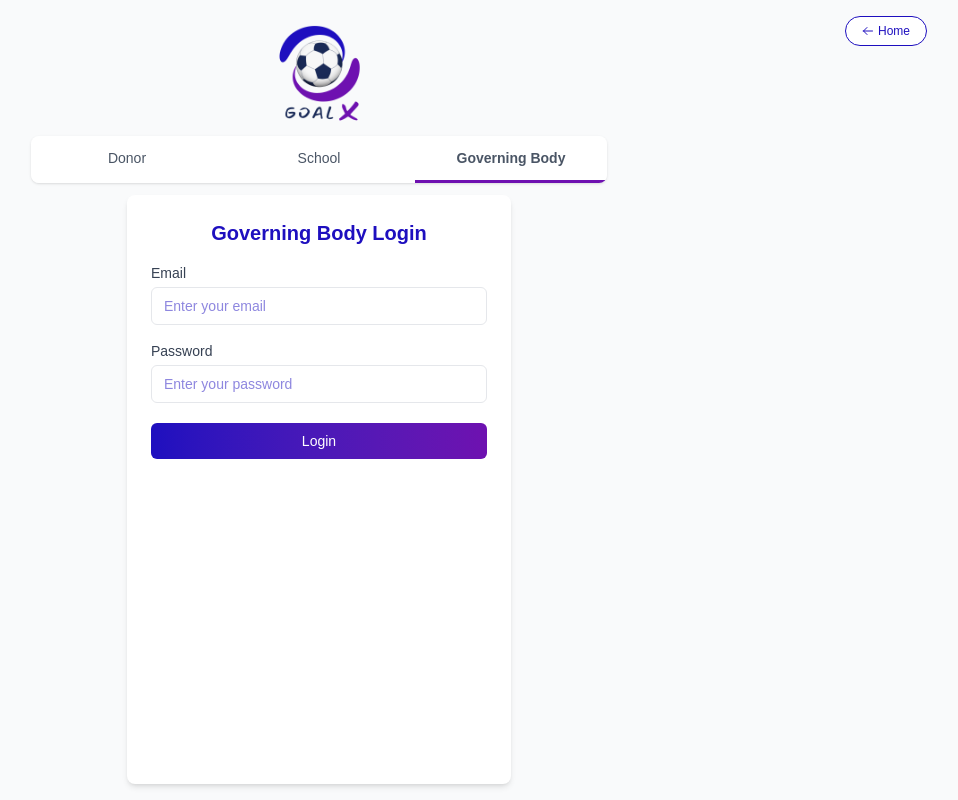
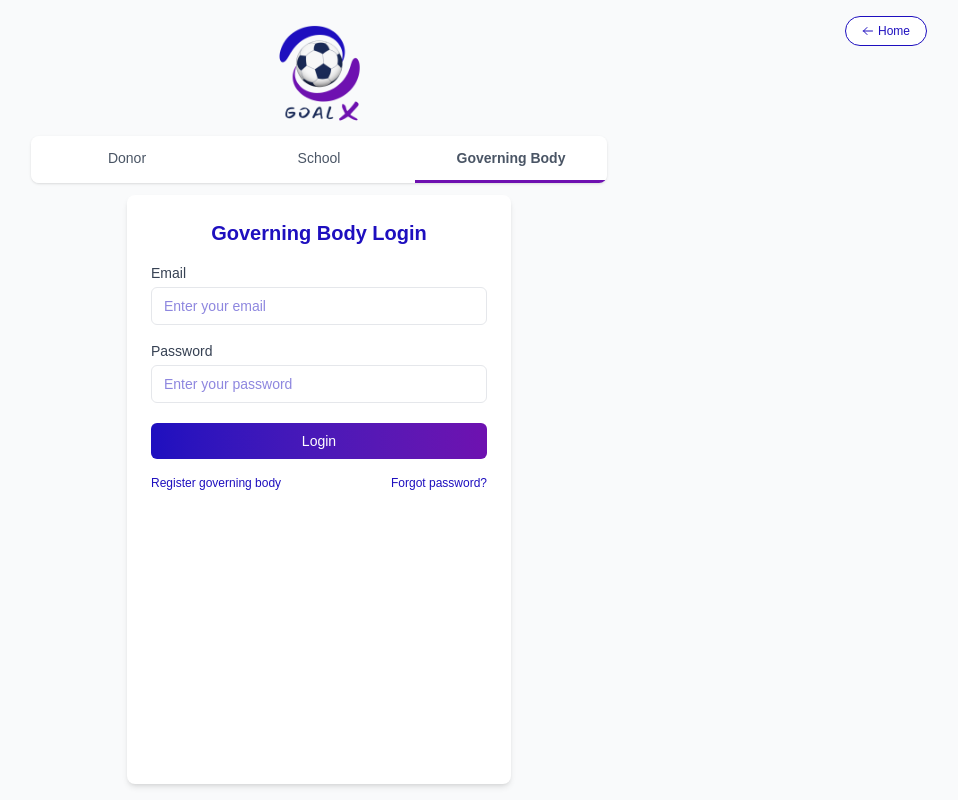
Before and after one commit to AdeepaK2/goalx, a Next.js app: page /login in a window 1280 px wide. Both pictures are taken after a click on the button "Governing Body". Shown: the whole page, without its empty margins (321-1279 px from the left). Built offline with nearby package versions, Linux system fonts and the light colour scheme.

Commit message:
Add registration and password reset links to CompactGovernBodyLogin component

```diff
--- a/src/app/login/page.tsx
+++ b/src/app/login/page.tsx
@@ -241,6 +241,7 @@ const CompactGovernBodyLogin: React.FC<{onLogin: (email: string, password: strin
   const [isLoading, setIsLoading] = useState(false);
   const [error, setError] = useState('');
   const [success, setSuccess] = useState('');
+  const router = useRouter();
 
   const handleSubmit = async (e: React.FormEvent) => {
     e.preventDefault();
@@ -350,6 +351,17 @@ const CompactGovernBodyLogin: React.FC<{onLogin: (email: string, password: strin
         >
           {isLoading ? 'Logging in...' : 'Login'}
         </button>
+
+        <div className="flex justify-between mt-1 text-xs">
+          <a href="/register" className="text-[#1e0fbf] no-underline" onClick={(e) => {
+            e.preventDefault();
+            router.push('/register');
+          }}>Register governing body</a>
+          <a href="/governBody/forgot-password" className="text-[#1e0fbf] no-underline" onClick={(e) => {
+            e.preventDefault();
+            router.push('/governBody/forgot-password');
+          }}>Forgot password?</a>
+        </div>
       </form>
     </div>
   );
```
